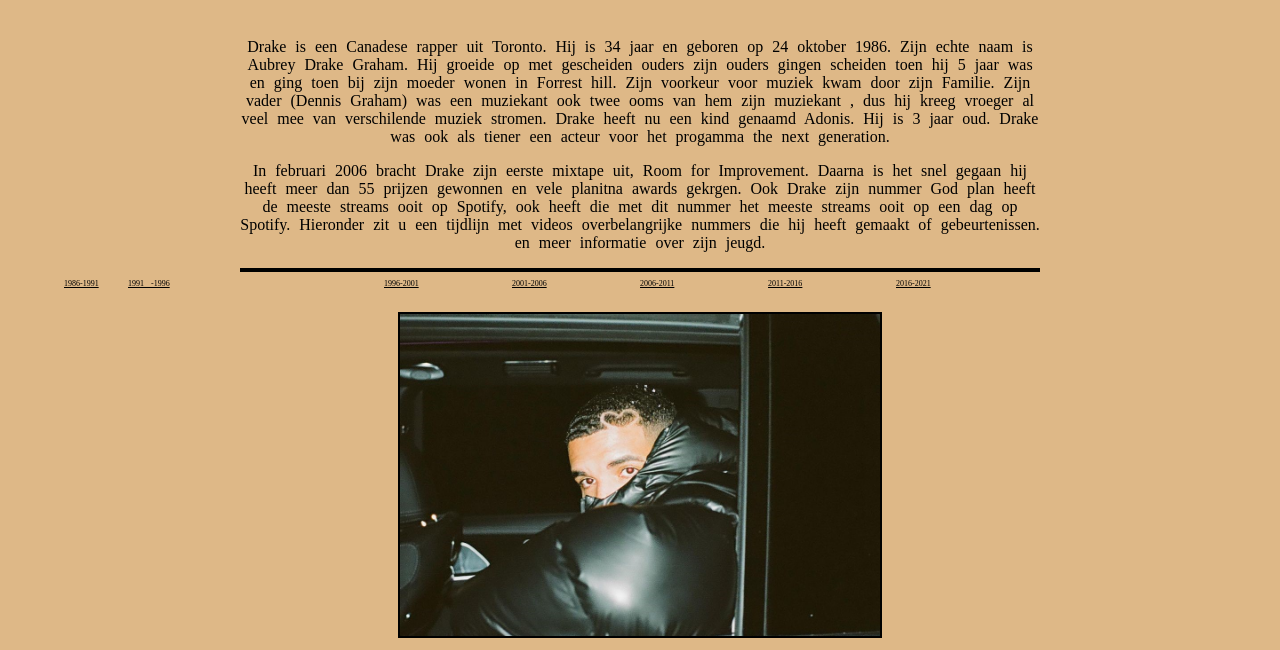
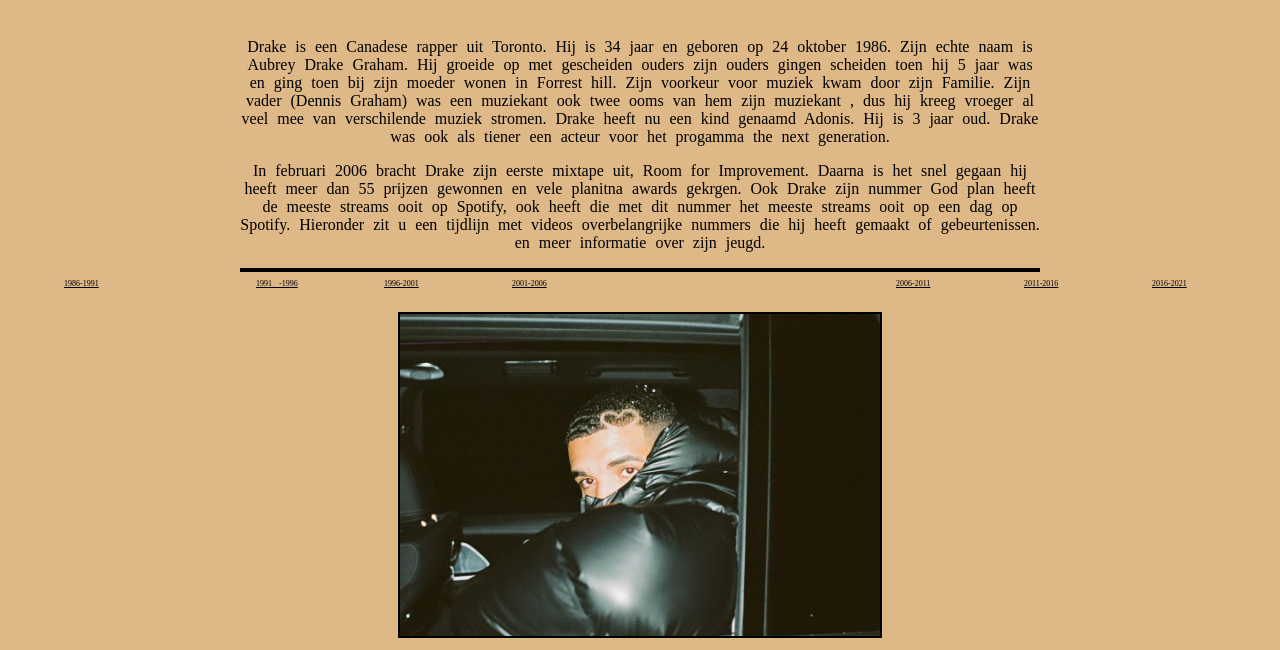
Before and after one commit to henkschool/drakeproject, a plain HTML site: page informatieoverdrake.html in a window 1280 px wide. Shown: the part 201-851 px from the top of the page. Drawn offline with Linux system fonts and the light colour scheme.

Commit message:
Update style.css

```diff
--- a/style.css
+++ b/style.css
@@ -83,7 +83,7 @@ left: 5%;
 }
 .tijd19911996{
 position: absolute;
-left: 10%;
+left: 20%;
 }
 
 .tijdperk a{
@@ -103,15 +103,15 @@ left: 40%;
 }
 .tijd20062011{
 position: absolute;
-left:50%
+left:70%
 }
 .tijd20112016{
 position: absolute;
-left:60%
+left:80%
 }
 .tijd20162021{
 position: absolute;
-left:70%
+left:90%
 }
 
 img:hover{
```
